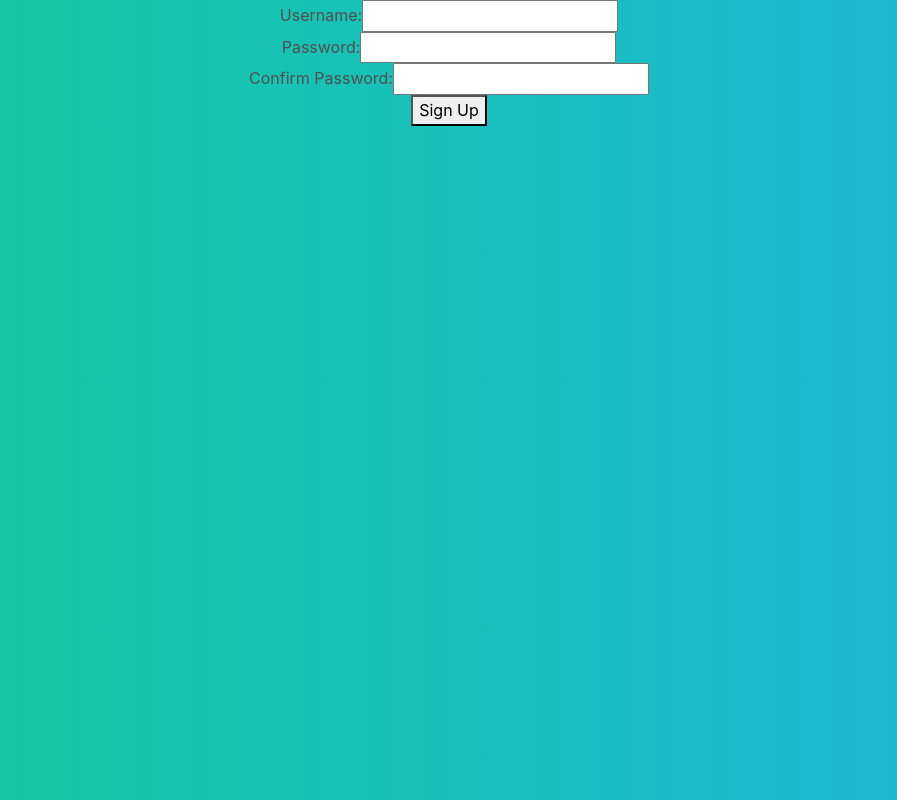
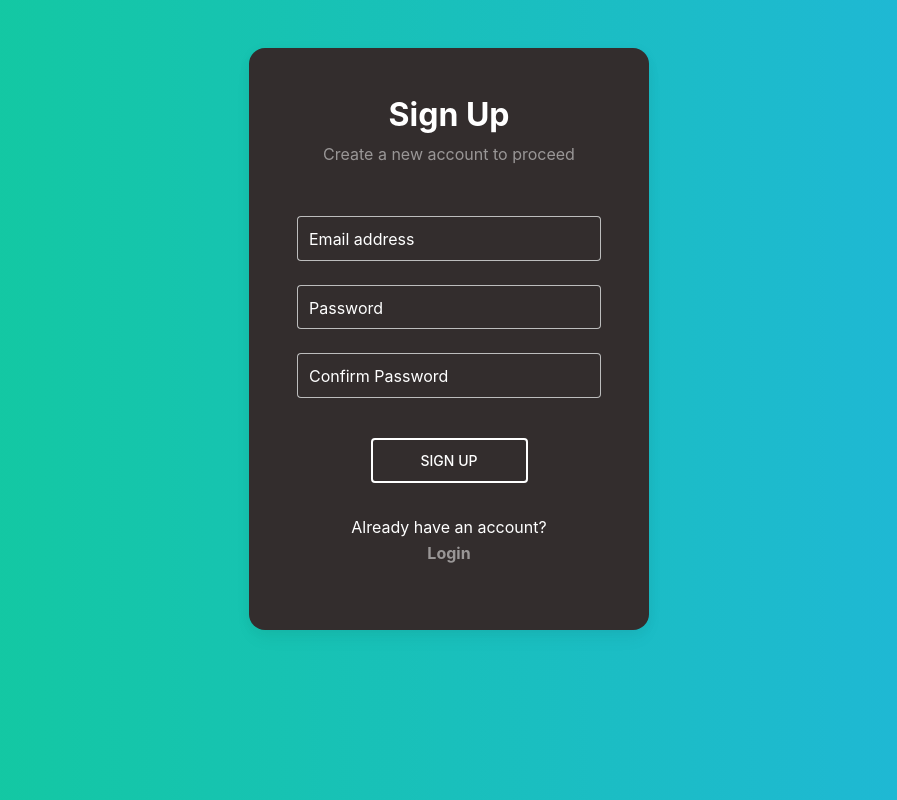
Before and after one commit to nobodyn0se/mern-list-items, a React (Create React App) app in the folder frontend/: page /signup in a window 1280 px wide. Shown: the whole page, without its empty margins (191-1088 px from the left). Built offline with nearby package versions, Linux system fonts and the light colour scheme.

Commit message:
Stylized the sign up page

```diff
--- a/frontend/src/pages/SignUp.js
+++ b/frontend/src/pages/SignUp.js
@@ -1,5 +1,15 @@
 import React, { useState, useEffect } from 'react';
 import { useNavigate } from "react-router";
+
+import {
+    MDBBtn,
+    MDBContainer,
+    MDBRow,
+    MDBCol,
+    MDBCard,
+    MDBCardBody,
+    MDBInput,
+  } from "mdb-react-ui-kit";
 
 import { useAuthProvider } from '../context/AuthContext';
 
@@ -44,24 +54,66 @@ const SignUp = () => {
 
   return (
     loading ? <p>Loading...</p> :
-    <form onSubmit={handleSubmit}>
-      <label>
-        Username:
-        <input type="text" value={username} onChange={handleUsernameChange} />
-      </label>
-      <br />
-      <label>
-        Password:
-        <input type="password" value={password} onChange={handlePasswordChange} />
-      </label>
-      <br />
-      <label>
-        Confirm Password:
-        <input type="password" value={confirmPassword} onChange={handleConfirmPasswordChange} />
-      </label>
-      <br />
-      <button type="submit">Sign Up</button>
-    </form>
+
+    <MDBContainer fluid>
+      <MDBRow className="d-flex justify-content-center align-items-center h-100">
+        <MDBCol col="12">
+          <MDBCard
+            className="bg-dark text-white my-5 mx-auto"
+            style={{ borderRadius: "1rem", maxWidth: "400px" }}
+          >
+            <MDBCardBody className="p-5 d-flex flex-column align-items-center mx-auto w-100">
+              <h2 className="fw-bold mb-2">Sign Up</h2>
+              <p className="text-white-50 mb-5">
+                Create a new account to proceed
+              </p>
+
+              <MDBInput
+                wrapperClass="mb-4 mx-5 w-100"
+                labelClass="text-white"
+                label="Email address"
+                type="email"
+                size="lg"
+                value={username}
+                onChange={handleUsernameChange}
+              />
+              <MDBInput
+                wrapperClass="mb-4 mx-5 w-100"
+                labelClass="text-white"
+                label="Password"
+                type="password"
+                size="lg"
+                value={password}
+                onChange={handlePasswordChange}
+              />
+
+<MDBInput
+                wrapperClass="mb-4 mx-5 w-100"
+                labelClass="text-white"
+                label="Confirm Password"
+                type="password"
+                size="lg"
+                value={confirmPassword}
+                onChange={handleConfirmPasswordChange}
+              />
+
+              <MDBBtn type="submit" onClick={handleSubmit} outline className="mx-2 px-5 my-3" color="white" size="lg">
+                Sign Up
+              </MDBBtn>
+
+              <div>
+                <p className="mt-3">
+                  Already have an account?<br />
+                  <a href="/login" className="text-white-50 fw-bold">
+                    Login
+                  </a>
+                </p>
+              </div>
+            </MDBCardBody>
+          </MDBCard>
+        </MDBCol>
+      </MDBRow>
+    </MDBContainer>
   );
 }
 
```
